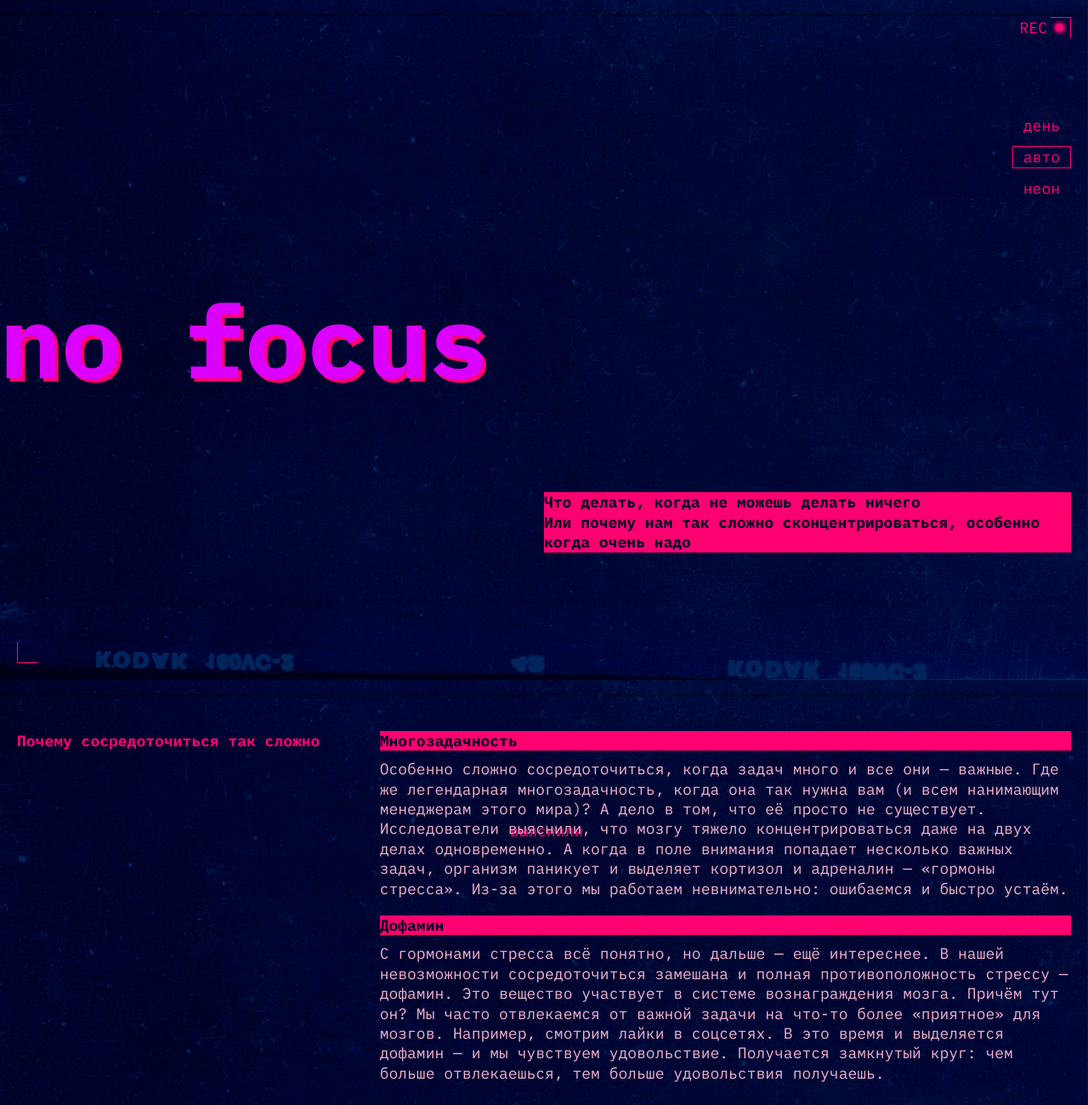
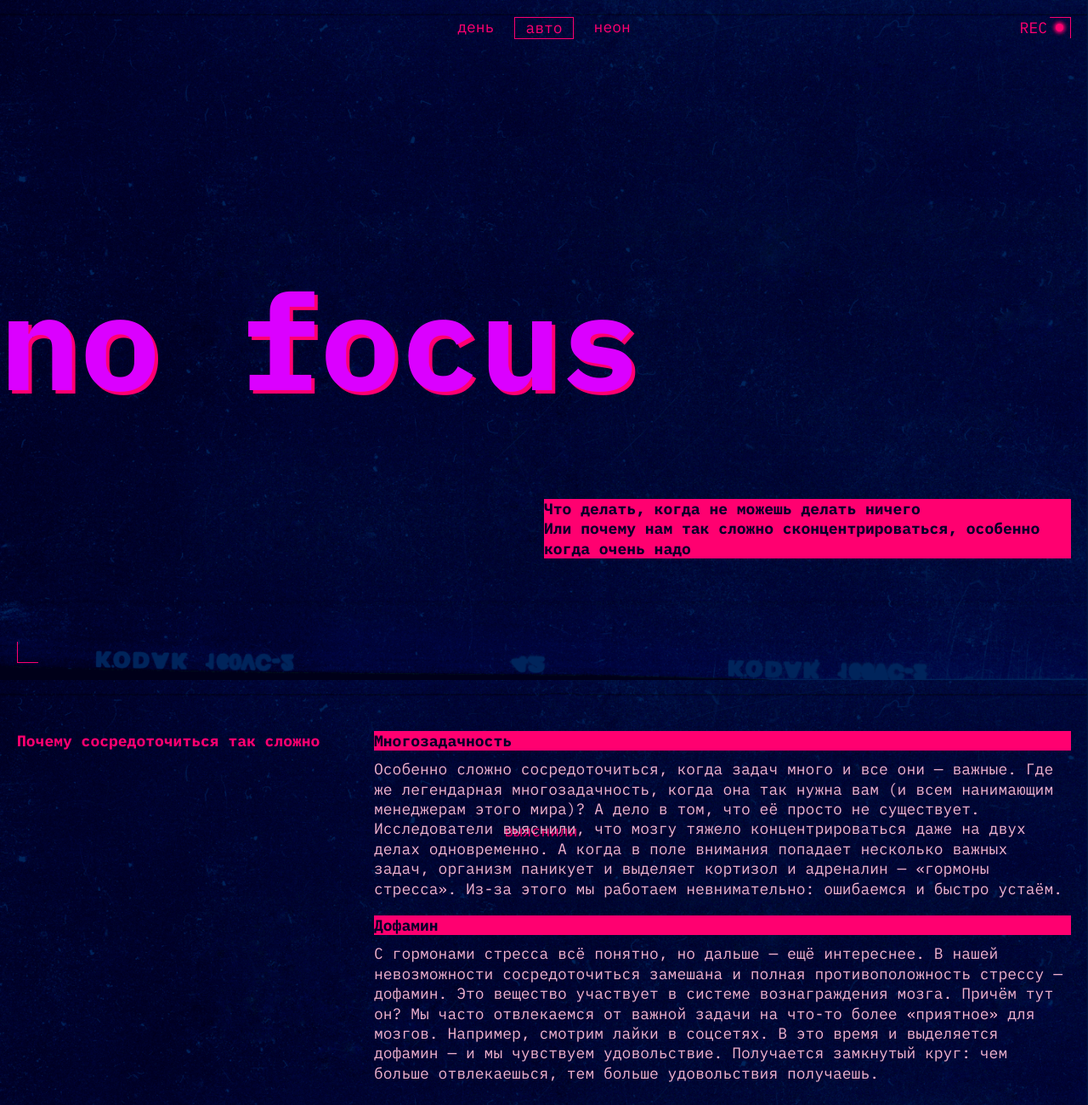
Before and after one commit to an12640/slozhno-sosredotochitsya-fd, a plain HTML site: page index.html in a window 1280 px wide. Shown: the top 1300 px of the page at 85% size. Drawn offline with Linux system fonts and the light colour scheme.

Commit message:
finished dekstop version

```diff
--- a/styles/style.css
+++ b/styles/style.css
@@ -14,35 +14,6 @@
   /* сохраните в разметке и стилях класс page у тега body. Он удобен, чтобы составлять селекторы для разных цветовых тем. */
 }
 
-
-
-
-/* .header::after {
-  content: "";
-  position: absolute;
-  align-items: center;
-  width: 25px;
-  height: 25px;
-  border-width: 1px 1px 0px 0px;
-  border-style: solid;
-  border-color: var(--accent-color);
-  top: 10px;
-  right: 10px;
-} */
-
-/* .header::before {
-  content: "";
-  position: absolute;
-  align-items: center;
-  width: 25px;
-  height: 25px;
-  border-width: 0px 0px 1px 1px;
-  border-style: solid;
-  border-color: var(--accent-color);
-  bottom: 10px;
-  left: 10px;
-} */
-
 .header__dark_rec {
   position: absolute;
   line-height: 25px;
@@ -51,7 +22,6 @@
   right: 38px;
   top: 10px;
 }
-
 
 .header__dark_rec::after {
   content: "";
@@ -95,7 +65,6 @@
 
 }
 
-
 .decorated-zone:after {
   content: "";
   position: absolute;
@@ -107,7 +76,6 @@
   border-color: var(--accent-color);
   bottom: var(--decorated-zone-padding);
   left: var(--decorated-zone-padding);
-
 }
 
 .header__theme-menu {
@@ -246,27 +214,6 @@ article {
   align-content: center;
 }
 
-/* .footer::after {
-    content: "";
-    position: static;
-    width: 25px;
-    height: 25px;
-    border-width: 0px 0px 1px 1px;
-    border-style: solid;
-    border-color: var(--accent-color);
-}
-
-.footer::before {
-  content: "";
-  position: absolute;
-  width: 25px;
-  height: 25px;
-  border-width: 1px 1px 0px 0px;
-  border-style: solid;
-  border-color: var(--accent-color);
-  right: 10px;
-} */
-
 @media (width >= 768px) {
   :root {
     --header-padding: 20px;
@@ -342,5 +289,34 @@ article {
   .footer__title {
     font-size: 120px;
   }
+}
 
+@media (width >= 1024px) {
+  .header__theme-menu-list {
+    grid-auto-flow: column;
+  }
+
+  .header__theme-menu {
+    justify-self: center;
+    align-self: start;
+  }
+
+  .header__title,
+  .footer__title {
+    font-size: 157px;
+  }
+
+  .section_first,
+  .section_third {
+    grid-template-columns: repeat(3, 1fr);
+  }
+
+  .section_first .articles,
+  .section_third .articles {
+    grid-column: span 2;
+  }
+
+  .section_second .articles {
+    grid-template-columns: repeat(3, 1fr);
+  }
 }
```
